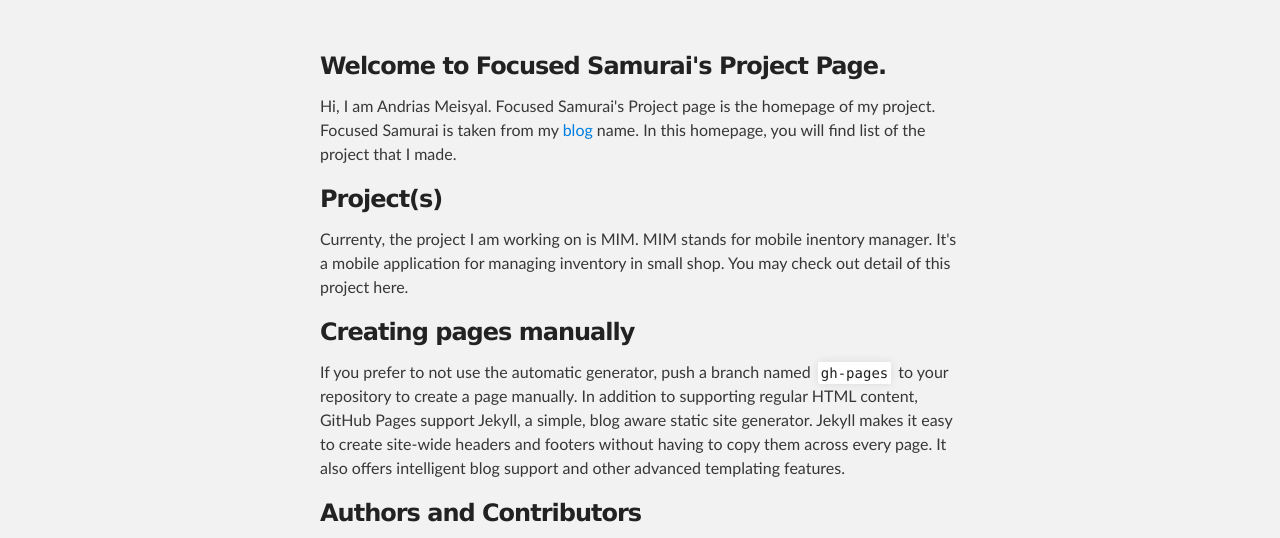
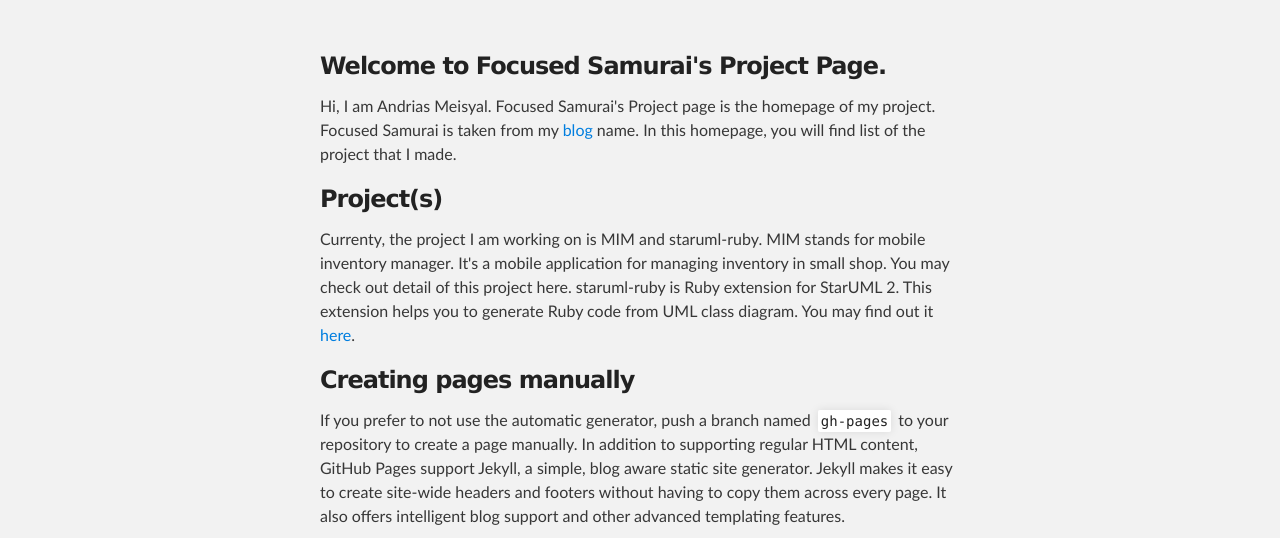
Before and after one commit to meisyal/meisyal.github.io, a plain HTML site: page index.html in a window 1280 px wide. Shown: the part 239-777 px from the top of the page. Drawn offline with Linux system fonts and the light colour scheme.

Commit message:
Update project

```diff
--- a/index.html
+++ b/index.html
@@ -43,10 +43,13 @@
   aria-hidden="true"><span class="octicon octicon-link"></span></a>Project(s)
   </h3>
 
-<p>Currenty, the project I am working on is MIM. MIM stands for mobile inentory
-   manager. It's a mobile application for managing inventory in small shop.
-   You may check out detail of this project
-   <a href="https://github.com/meisyal/MIM"></a>here.</p>
+<p>Currenty, the project I am working on is MIM and staruml-ruby. MIM stands for
+   mobile inventory manager. It's a mobile application for managing inventory in
+   small shop. You may check out detail of this project
+   <a href="https://github.com/meisyal/MIM"></a>here. staruml-ruby is Ruby extension
+   for StarUML 2. This extension helps you to generate Ruby code from UML class
+   diagram. You may find out it <a href="https://github.com/meisyal/staruml-ruby">
+   here</a>.</p>
 
 <h3>
 <a id="creating-pages-manually" class="anchor" href="#creating-pages-manually"
```
